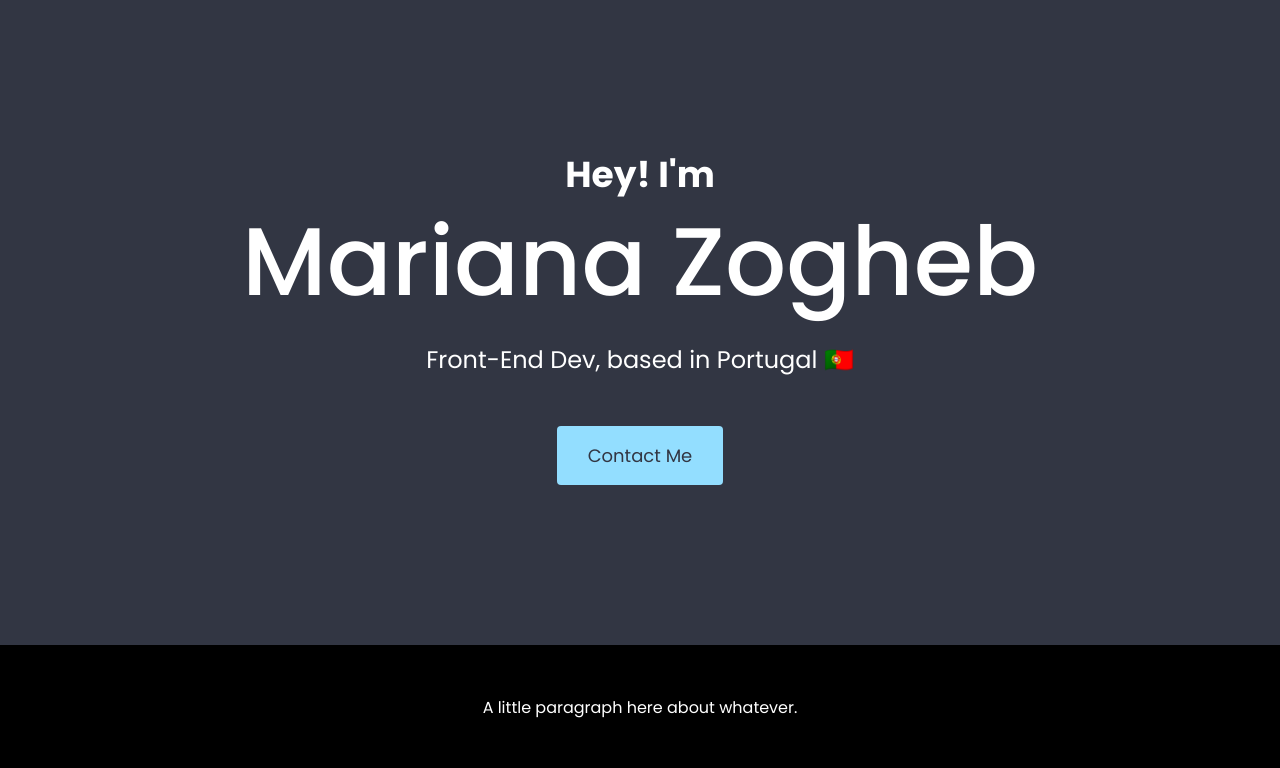
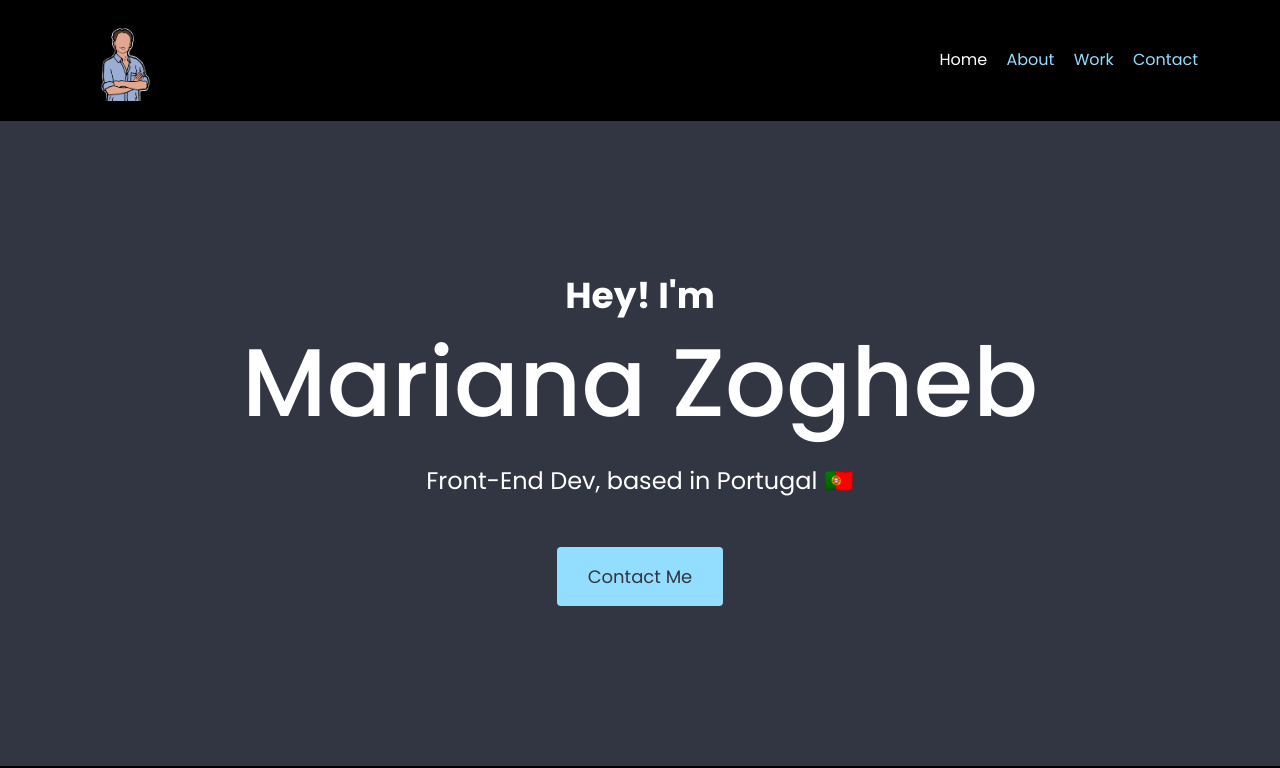
Before and after one commit to marianazogheb/finalportfolio, a plain HTML site: page index.html in a window 1280 px wide. Shown: the top 768 px of the page. Drawn offline with nearby package versions, Linux system fonts and the light colour scheme.

Commit message:
added logo and top bar

```diff
--- a/index.html
+++ b/index.html
@@ -20,6 +20,17 @@
     />
   </head>
   <body>
+    <div class="container">
+    <nav class="d-flex justify-content-between">
+        <img src="images/logo.jpeg" class="logo" alt="logo" />
+        <ul>
+          <li class="active"><a href="/">Home</a></li>
+          <li><a href="/about.html">About</a></li>
+          <li><a href="/work.html">Work</a></li>
+          <li><a href="/contact.html">Contact</a></li>
+        </ul>
+      </div>
+    </nav>
     <div class="hero">
       <p>Hey! I'm</p>
       <h1>Mariana Zogheb</h1>
--- a/styles/portfolio.css
+++ b/styles/portfolio.css
@@ -95,6 +95,38 @@ p {
   padding: 120px 60px;
 }
 
+.logo {
+  max-width: 80px;
+}
+
+nav {
+  padding: 20px 0;
+}
+
+nav ul {
+  padding: 0;
+  margin: 0;
+}
+
+nav li {
+  display: inline;
+  list-style: none;
+  margin: 0;
+  line-height: 80px;
+  margin-left: 15px;
+}
+
+nav a {
+  text-decoration: none;
+  color: #93deff;
+}
+
+nav a:hover,
+nav li.active a {
+  color: white;
+  transition: all 100ms ease-in-out;
+}
+
 @media (max-width: 960px) {
   h1 {
     font-size: 44px;
```
Also changed, not shown: images/logo.jpeg (added).
